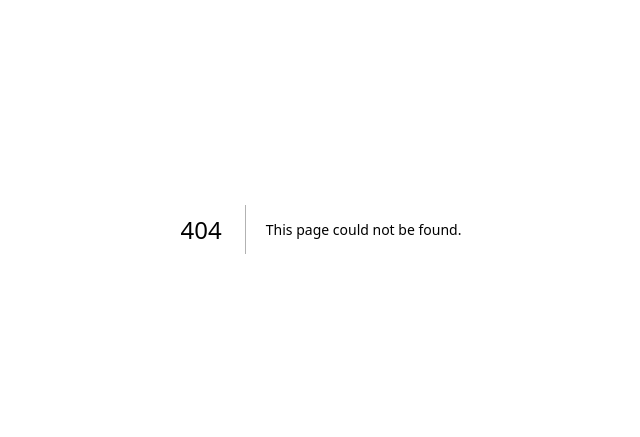
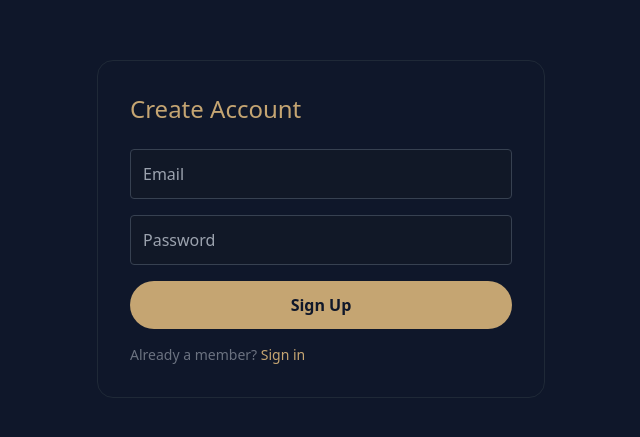
Before and after one commit to AurelionConcierge/aurelion-website, a Next.js app: page /signup in a window 1280 px wide. Before the commit this address had no page. Shown: the part 171-608 px from the top of the page, without its empty margins (319-959 px from the left). Built offline with nearby package versions, Linux system fonts and the light colour scheme.

Commit message:
Create signup.js

```diff
--- /dev/null
+++ b/pages/signup.js
@@ -0,0 +1,30 @@
+import { useState } from 'react'
+import { supabase } from '../lib/supabase'
+
+export default function SignUp() {
+  const [email, setEmail] = useState('')
+  const [password, setPassword] = useState('')
+  const [message, setMessage] = useState('')
+
+  const handleSignUp = async (e) => {
+    e.preventDefault()
+    const { error } = await supabase.auth.signUp({ email, password })
+    if (error) setMessage(error.message)
+    else setMessage('Check your email for confirmation!')
+  }
+
+  return (
+    <div className="min-h-screen bg-dark flex items-center justify-center px-4">
+      <div className="max-w-md w-full border border-gray-800 p-8 rounded-2xl">
+        <h1 className="text-2xl text-gold mb-6">Create Account</h1>
+        <form onSubmit={handleSignUp} className="space-y-4">
+          <input type="email" placeholder="Email" value={email} onChange={(e) => setEmail(e.target.value)} className="w-full bg-gray-900 border border-gray-700 rounded p-3 text-white" required />
+          <input type="password" placeholder="Password" value={password} onChange={(e) => setPassword(e.target.value)} className="w-full bg-gray-900 border border-gray-700 rounded p-3 text-white" required />
+          <button type="submit" className="w-full bg-gold text-dark py-3 rounded-full font-semibold">Sign Up</button>
+        </form>
+        {message && <p className="mt-4 text-sm text-blue-400">{message}</p>}
+        <p className="mt-4 text-gray-500 text-sm">Already a member? <a href="/login" className="text-gold">Sign in</a></p>
+      </div>
+    </div>
+  )
+}
```
